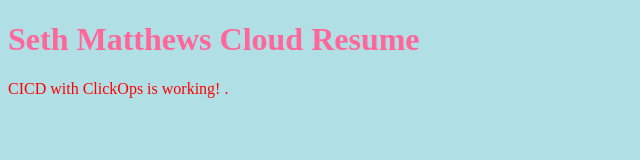
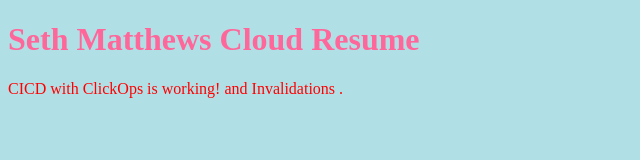
Before and after one commit to SethMatthews/frontend-static-CRC, a plain HTML site: page index.html in a window 1280 px wide. Shown: the whole page, without its empty margins (0-640 px from the left). Drawn offline with Linux system fonts and the light colour scheme.

Commit message:
Lambda Invalidation added too

```diff
--- a/index.html
+++ b/index.html
@@ -6,7 +6,7 @@
 <body>
 
 <h1>Seth Matthews Cloud Resume</h1>
-<p> CICD with ClickOps is working! .</p>
+<p> CICD with ClickOps is working! and Invalidations .</p>
 
 </body>
 </html>
```
